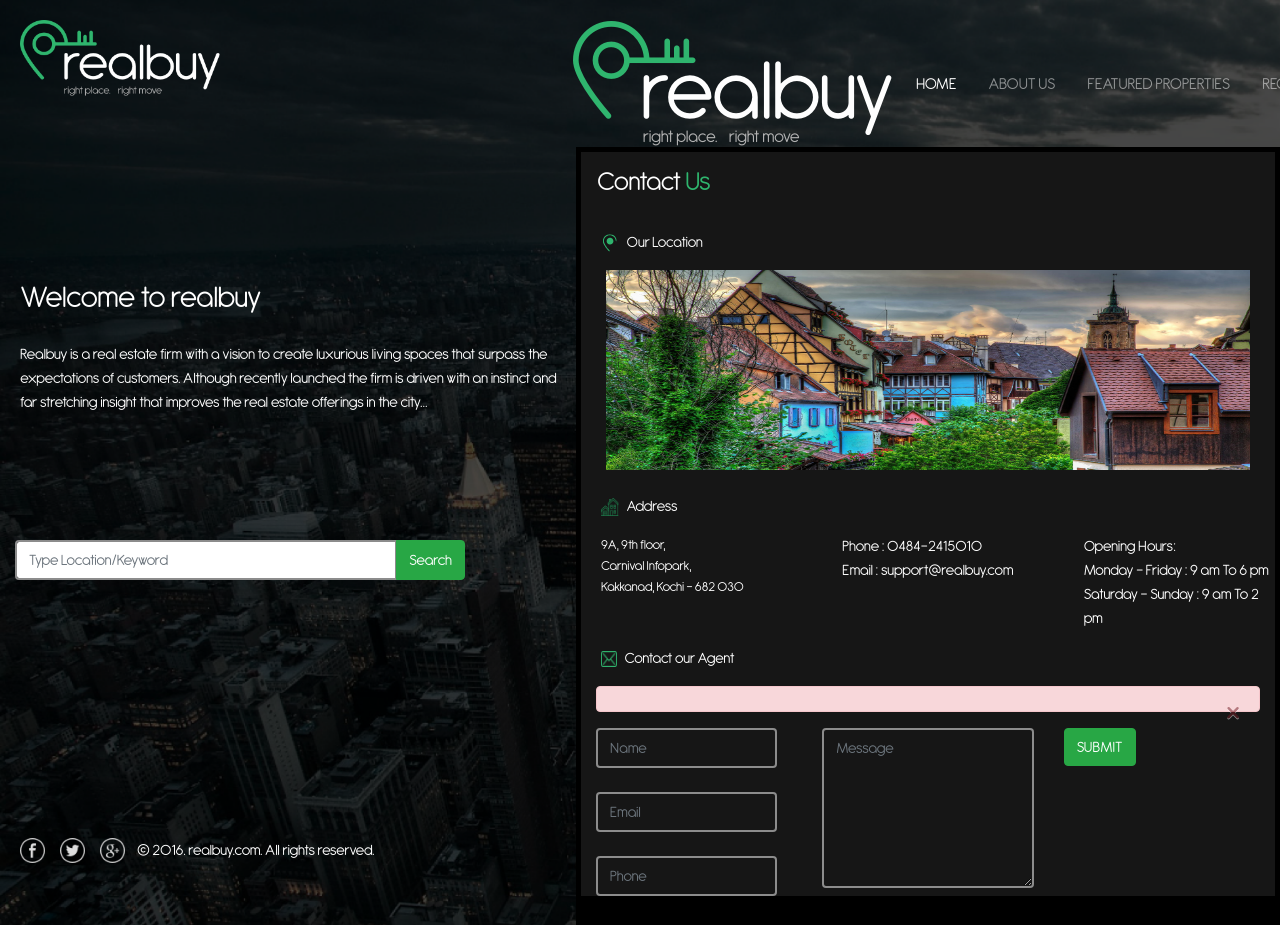
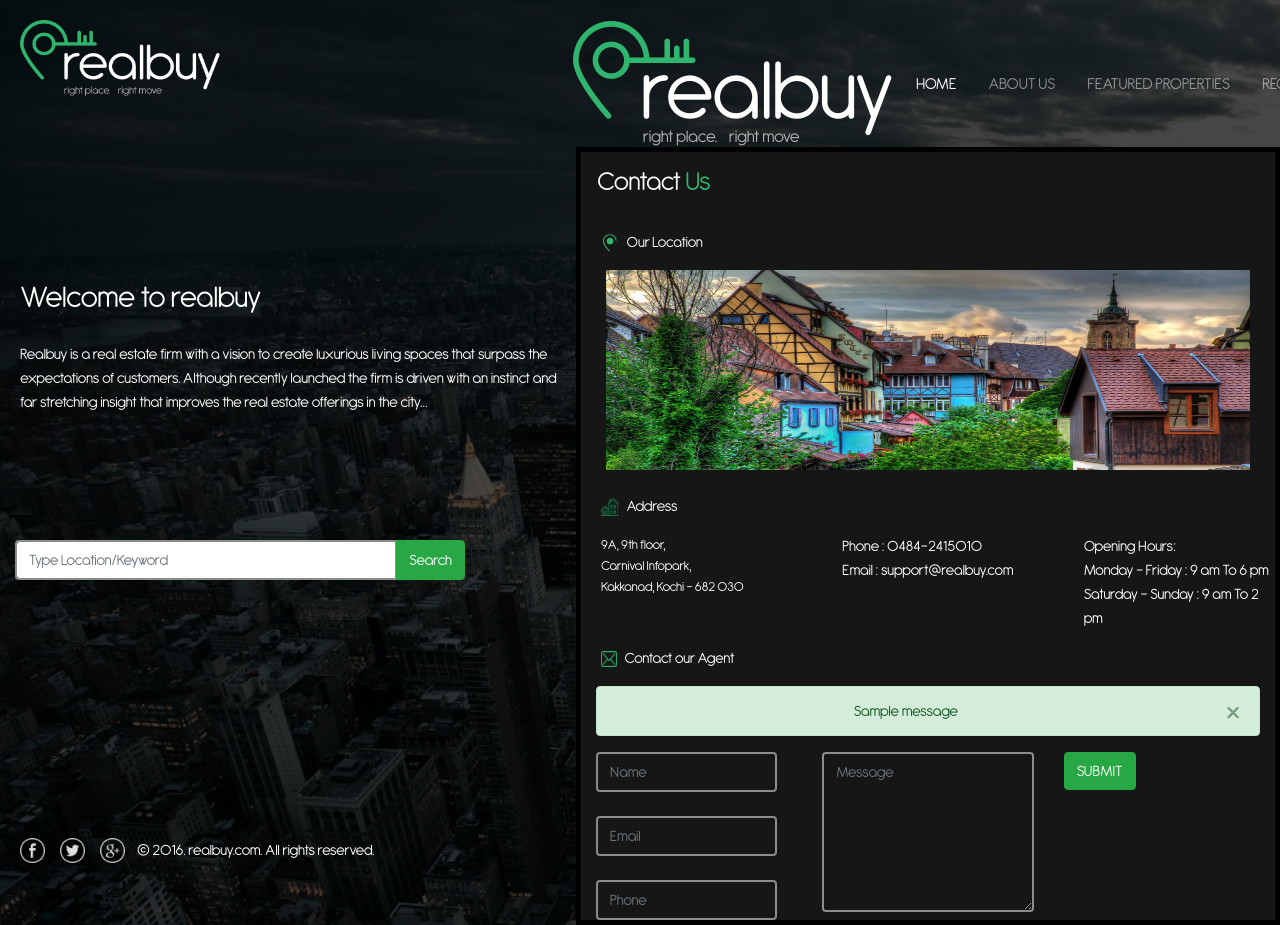
Before and after one commit to VishnuPrasad1998/real-buy, a Django app: page /contactus/ in a window 1280 px wide; the page is wider, and only the part inside the window is pictured. Run offline with Django 3.2, Linux system fonts and the light colour scheme; tables that the repository leaves empty hold one stand-in row (values such as "Sample post"); one stand-in notice (Sample message) is shown; some libraries are stand-ins or nearby versions.

Commit message:
Added error and succes messages

```diff
--- a/contactus/views.py
+++ b/contactus/views.py
@@ -13,9 +13,8 @@ def contactus(request):
             phone=request.POST['phone'], message=request.POST['message'])
             new_contact.save()
             messages.success(request, 'We will contact u soon... :)')
-            return redirect('index')
+            return redirect('contactus')
         else:
-            print(form.errors)
             messages.error(request, form.errors)
     else:
         form = ContactForm()
--- a/templates/contactus/contactus.html
+++ b/templates/contactus/contactus.html
@@ -31,12 +31,21 @@
       </div>
       {% if messages %}
       {% for message in messages %}
-      <div id="mgalert" class="container">
-        <div class="alert alert-danger alert-dismissible text-center" role="alert">
-          <button type="button" class="close" data-dismiss="alert"><span aria-hidden="true">&times;</span></button>
-            {{form.non_field_errors}}
+        {% if "error" in message.tags %}
+         <div id="mgalert" class="container">
+            <div class="alert alert-danger alert-dismissible text-center" role="alert">
+              <button type="button" class="close" data-dismiss="alert"><span aria-hidden="true">&times;</span></button>
+                {{form.non_field_errors}}
+            </div>
+          </div>
+        {% else %}
+        <div id="mgalert" class="container">
+          <div class="alert alert-success alert-dismissible text-center" role="alert">
+            <button type="button" class="close" data-dismiss="alert"><span aria-hidden="true">&times;</span></button>
+              {{message}}
+          </div>
         </div>
-      </div>
+        {% endif %}
       {% endfor %}
       {% endif %}
       <form action="{% url 'contactus' %}" method="POST">
```
